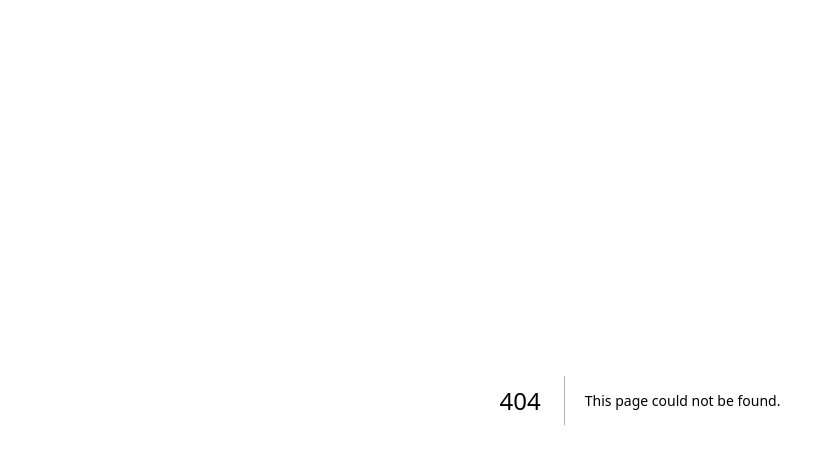
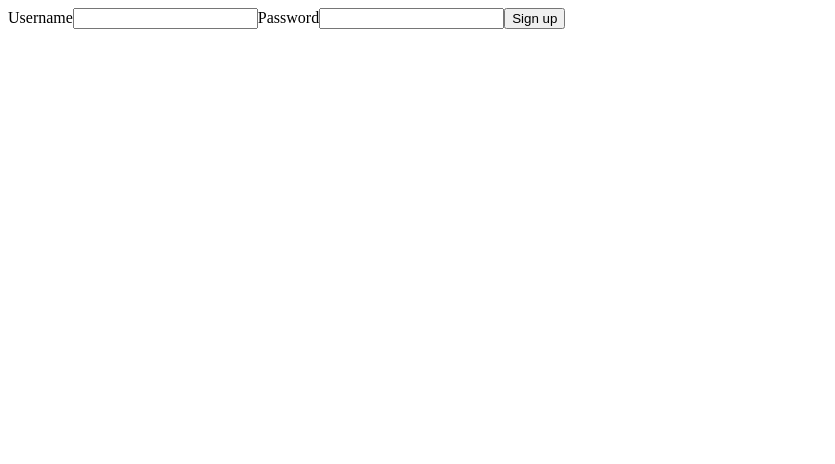
Before and after one commit to jimkdev/library-client, a Next.js app: page /register in a window 1280 px wide. Before the commit this address had no page. Shown: the top 464 px of the page, without its empty margins (0-835 px from the left). Built offline with nearby package versions, Linux system fonts and the light colour scheme.

Commit message:
Create registration page

```diff
--- /dev/null
+++ b/src/app/register/page.tsx
@@ -0,0 +1,13 @@
+export default function RegistrationPage() {
+  return (
+    <div>
+      <form>
+        <label htmlFor="username">Username</label>
+        <input type="text" name="username" />
+        <label htmlFor="username">Password</label>
+        <input type="password" name="password" />
+        <button type="submit">Sign up</button>
+      </form>
+    </div>
+  );
+}
```
